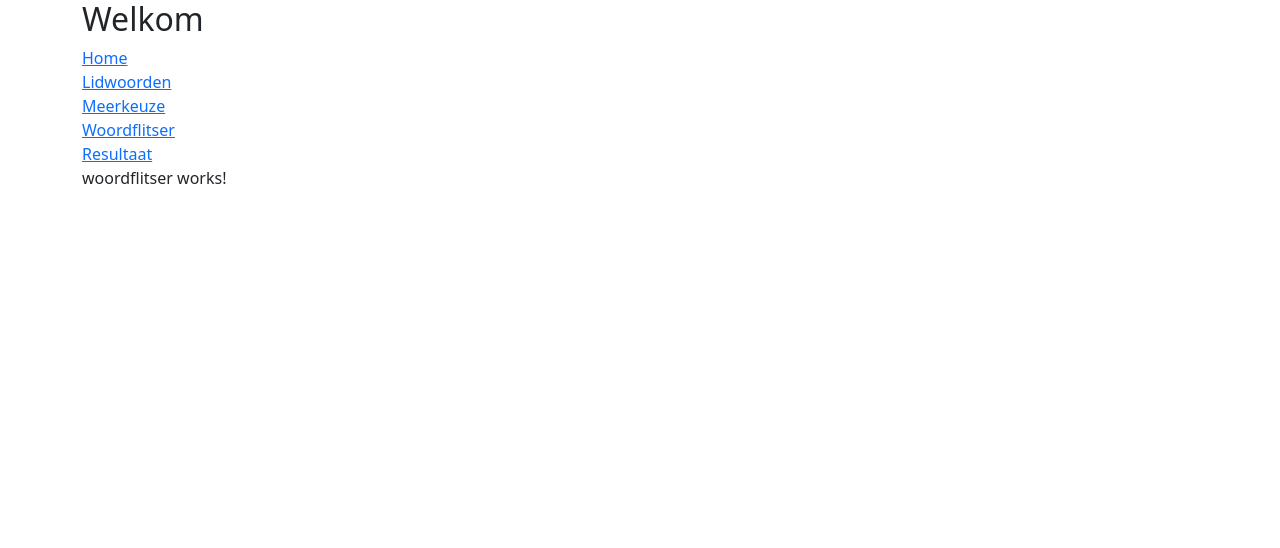
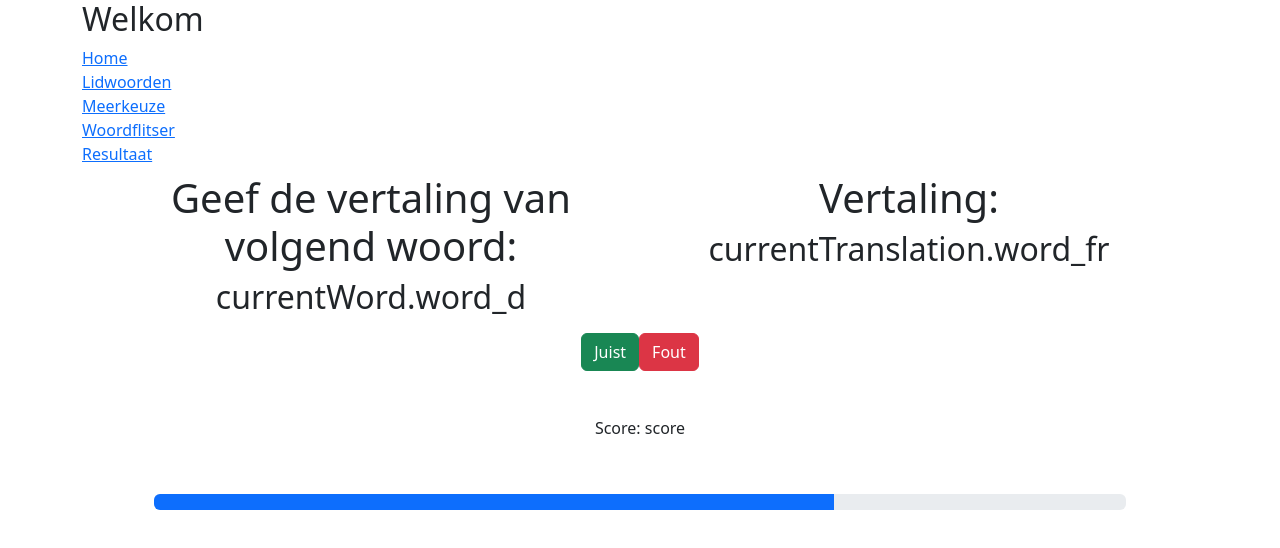
Before and after one commit to SanderGeunes/taalapp, an Angular app: page /woordflitser in a window 1280 px wide. Shown: the top 548 px of the page. Built offline with nearby package versions, Linux system fonts and the light colour scheme.

Commit message:
created basic html for "woordflitser"

```diff
--- a/src/app/woordflitser/woordflitser.component.html
+++ b/src/app/woordflitser/woordflitser.component.html
@@ -1 +1,34 @@
-<p>woordflitser works!</p>
+<div class="container text-center">
+    <div class="row m-2">
+        <div class="col-md-6">
+            <h1>Geef de vertaling van volgend woord:</h1>
+            <h2>currentWord.word_d</h2>
+        </div>
+        <div class="col-md-6">
+            <h1>Vertaling:</h1>
+            <h2>currentTranslation.word_fr</h2>
+        </div>
+    </div>
+    <div class="row m-2">
+        <div class="col">
+            <button type="button" class="btn btn-success">Juist</button>
+            <button type="button" class="btn btn-danger">Fout</button>
+        </div>
+    </div>
+    <div class="row m-5">
+        <div class="col-md-12">
+            <h6>
+                Score:
+                <span>score</span>
+            </h6>
+        </div>
+    </div>
+    <div class="row m-5">
+        <div class="col">
+            <div class="progress">
+                <div class="progress-bar" style="width:70%"></div>
+              </div>
+        </div>
+    </div>
+
+</div>
```
